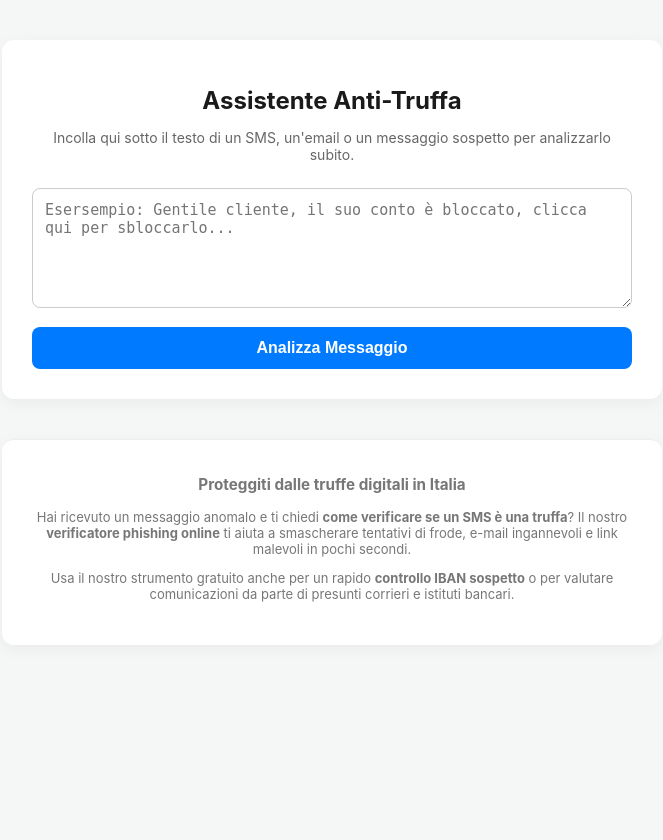
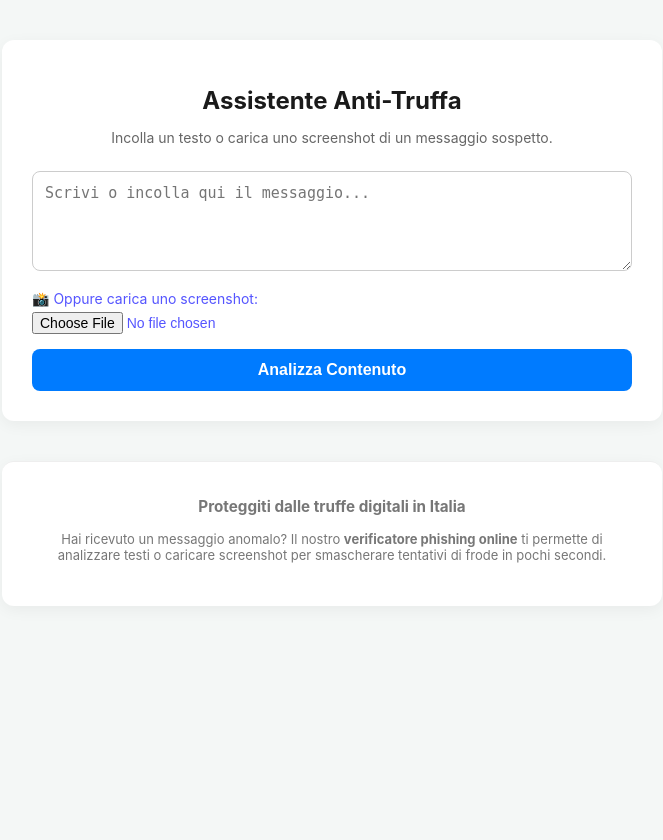
Before and after one commit to Luppolino/antiscam-bot, a Flask app: page / in a window 1280 px wide. Shown: the whole page, without its empty margins (308-971 px from the left). Run offline with Flask 3, Linux system fonts and the light colour scheme.

Commit message:
Update index.html

```diff
--- a/templates/index.html
+++ b/templates/index.html
@@ -3,13 +3,10 @@
 <head>
     <meta charset="UTF-8">
     <meta name="viewport" content="width=device-width, initial-scale=1.0">
-
-    <!-- TAG SEO E PAROLE CHIAVE PER GOOGLE -->
-    <title>Verifica Truffe e Phishing Online - Controlla SMS e IBAN Sospetti</title>
-    <meta name="description" content="Il miglior verificatore phishing online gratuito in Italia. Scopri come verificare se un SMS è una truffa ed effettua un controllo IBAN sospetto in un click.">
+    <title>Verifica Truffe e Phishing Online - Controlla SMS, Screenshot e IBAN Sospetti</title>
+    <meta name="description" content="Il miglior verificatore phishing online gratuito in Italia. Verifica SMS, chat o screenshot sospetti ed effettua un controllo IBAN in un click.">
     <meta name="keywords" content="come verificare se un SMS è una truffa, verificatore phishing online, controllo IBAN sospetto, sicurezza digitale, anti truffa">
 
-    <!-- Stili grafici leggeri e moderni -->
     <style>
         body {
             font-family: -apple-system, BlinkMacSystemFont, "Segoe UI", Roboto, Helvetica, Arial, sans-serif;
@@ -31,66 +28,29 @@
             box-shadow: 0 4px 15px rgba(0,0,0,0.05);
             margin-top: 20px;
         }
-        h1 {
-            font-size: 24px;
-            color: #1a1a1a;
-            margin-bottom: 10px;
-            text-align: center;
+        h1 { font-size: 24px; color: #1a1a1a; margin-bottom: 10px; text-align: center; }
+        p.subtitle { text-align: center; color: #666; font-size: 14px; margin-bottom: 25px; }
+        textarea {
+            width: 100%; height: 100px; padding: 12px; border: 1px solid #ccc;
+            border-radius: 8px; font-size: 15px; resize: vertical; box-sizing: border-box; margin-bottom: 15px;
         }
-        p.subtitle {
-            text-align: center;
-            color: #666;
-            font-size: 14px;
-            margin-bottom: 25px;
+        .file-upload {
+            margin-bottom: 15px; font-size: 14px; color: #55f; text-align: left;
         }
-        textarea {
-            width: 100%;
-            height: 120px;
-            padding: 12px;
-            border: 1px solid #ccc;
-            border-radius: 8px;
-            font-size: 15px;
-            resize: vertical;
-            box-sizing: border-box;
-            margin-bottom: 15px;
-        }
-        textarea:focus {
-            border-color: #007bff;
-            outline: none;
+        input[type="file"] {
+            display: block; margin-top: 5px; font-size: 14px;
         }
         button {
-            width: 100%;
-            background-color: #007bff;
-            color: white;
-            border: none;
-            padding: 12px;
-            font-size: 16px;
-            border-radius: 8px;
-            cursor: pointer;
-            font-weight: bold;
-            transition: background 0.2s;
+            width: 100%; background-color: #007bff; color: white; border: none;
+            padding: 12px; font-size: 16px; border-radius: 8px; cursor: pointer; font-weight: bold;
         }
-        button:hover {
-            background-color: #0056b3;
-        }
+        button:hover { background-color: #0056b3; }
         #risultato {
-            margin-top: 25px;
-            padding: 15px;
-            border-radius: 8px;
-            background: #f9f9f9;
-            border: 1px solid #e0e0e0;
-            display: none;
-            white-space: pre-line;
-            font-size: 15px;
-            line-height: 1.5;
+            margin-top: 25px; padding: 15px; border-radius: 8px; background: #f9f9f9;
+            border: 1px solid #e0e0e0; display: none; white-space: pre-line; font-size: 15px; line-height: 1.5;
         }
         .seo-section {
-            margin-top: 40px;
-            font-size: 13px;
-            color: #777;
-            text-align: center;
-            border-top: 1px solid #eee;
-            padding-top: 20px;
+            margin-top: 40px; font-size: 13px; color: #777; text-align: center; border-top: 1px solid #eee; padding-top: 20px;
         }
     </style>
 </head>
@@ -98,53 +58,72 @@
 
     <div class="container">
         <h1>Assistente Anti-Truffa</h1>
-        <p class="subtitle">Incolla qui sotto il testo di un SMS, un'email o un messaggio sospetto per analizzarlo subito.</p>
+        <p class="subtitle">Incolla un testo o carica uno screenshot di un messaggio sospetto.</p>
 
-        <textarea id="testoMessaggio" placeholder="Esersempio: Gentile cliente, il suo conto è bloccato, clicca qui per sbloccarlo..."></textarea>
-        <button onclick="analizzaMessaggio()">Analizza Messaggio</button>
+        <textarea id="testoMessaggio" placeholder="Scrivi o incolla qui il messaggio..."></textarea>
+
+        <div class="file-upload">
+            <label for="imageInput">📸 Oppure carica uno screenshot:</label>
+            <input type="file" id="imageInput" accept="image/*">
+        </div>
+
+        <button onclick="analizzaMessaggio()">Analizza Contenuto</button>
 
         <div id="risultato"></div>
     </div>
 
-    <!-- SEZIONE OTTIMIZZATA PER I MOTORI DI RICERCA (SEO) -->
     <div class="container seo-section">
         <h3>Proteggiti dalle truffe digitali in Italia</h3>
-        <p>Hai ricevuto un messaggio anomalo e ti chiedi <strong>come verificare se un SMS è una truffa</strong>? Il nostro <strong>verificatore phishing online</strong> ti aiuta a smascherare tentativi di frode, e-mail ingannevoli e link malevoli in pochi secondi.</p>
-        <p>Usa il nostro strumento gratuito anche per un rapido <strong>controllo IBAN sospetto</strong> o per valutare comunicazioni da parte di presunti corrieri e istituti bancari.</p>
+        <p>Hai ricevuto un messaggio anomalo? Il nostro <strong>verificatore phishing online</strong> ti permette di analizzare testi o caricare screenshot per smascherare tentativi di frode in pochi secondi.</p>
     </div>
 
     <script>
         async function analizzaMessaggio() {
             const testo = document.getElementById('testoMessaggio').value;
+            const imageInput = document.getElementById('imageInput').files[0];
             const divRisultato = document.getElementById('risultato');
 
-            if (!testo.trim()) {
-                alert('Inserisci un messaggio da analizzare.');
+            if (!testo.trim() && !imageInput) {
+                alert('Inserisci un messaggio o seleziona uno screenshot.');
                 return;
             }
 
             divRisultato.style.display = 'block';
             divRisultato.innerHTML = 'Analisi in corso... 🔍';
 
+            let base64Image = null;
+
+            if (imageInput) {
+                const reader = new FileReader();
+                reader.readAsDataURL(imageInput);
+                reader.onload = async function () {
+                    base64Image = reader.result.split(',')[1];
+                    inviaRichiesta(testo, base64Image);
+                };
+            } else {
+                inviaRichiesta(testo, null);
+            }
+        }
+
+        async function inviaRichiesta(testo, image) {
+            const divRisultato = document.getElementById('risultato');
             try {
                 const response = await fetch('/analizza', {
                     method: 'POST',
                     headers: { 'Content-Type': 'application/json' },
-                    body: JSON.stringify({ testo: testo })
+                    body: JSON.stringify({ testo: testo, image: image })
                 });
 
                 const data = await response.json();
-
                 if (data.errore) {
                     divRisultato.innerHTML = 'Errore: ' + data.errore;
                 } else {
-                    divRisultato.innerHTML = data.risultato || JSON.stringify(data, null, 2);
+                    divRisultato.innerHTML = data.risultato;
                 }
             } catch (error) {
                 divRisultato.innerHTML = 'Errore di connessione al server.';
             }
         }
     </script>
-
 </body>
 </html>
```
